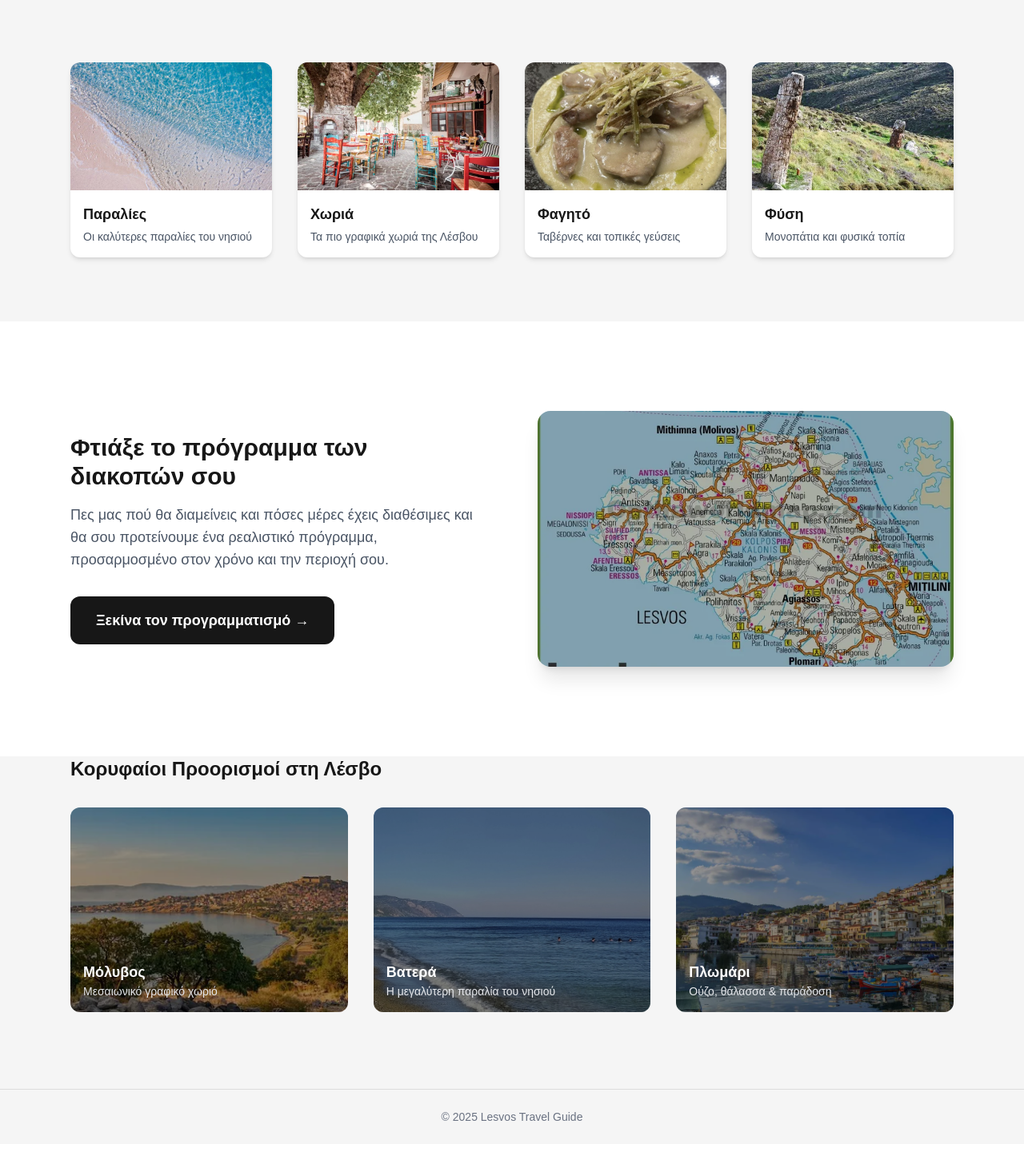
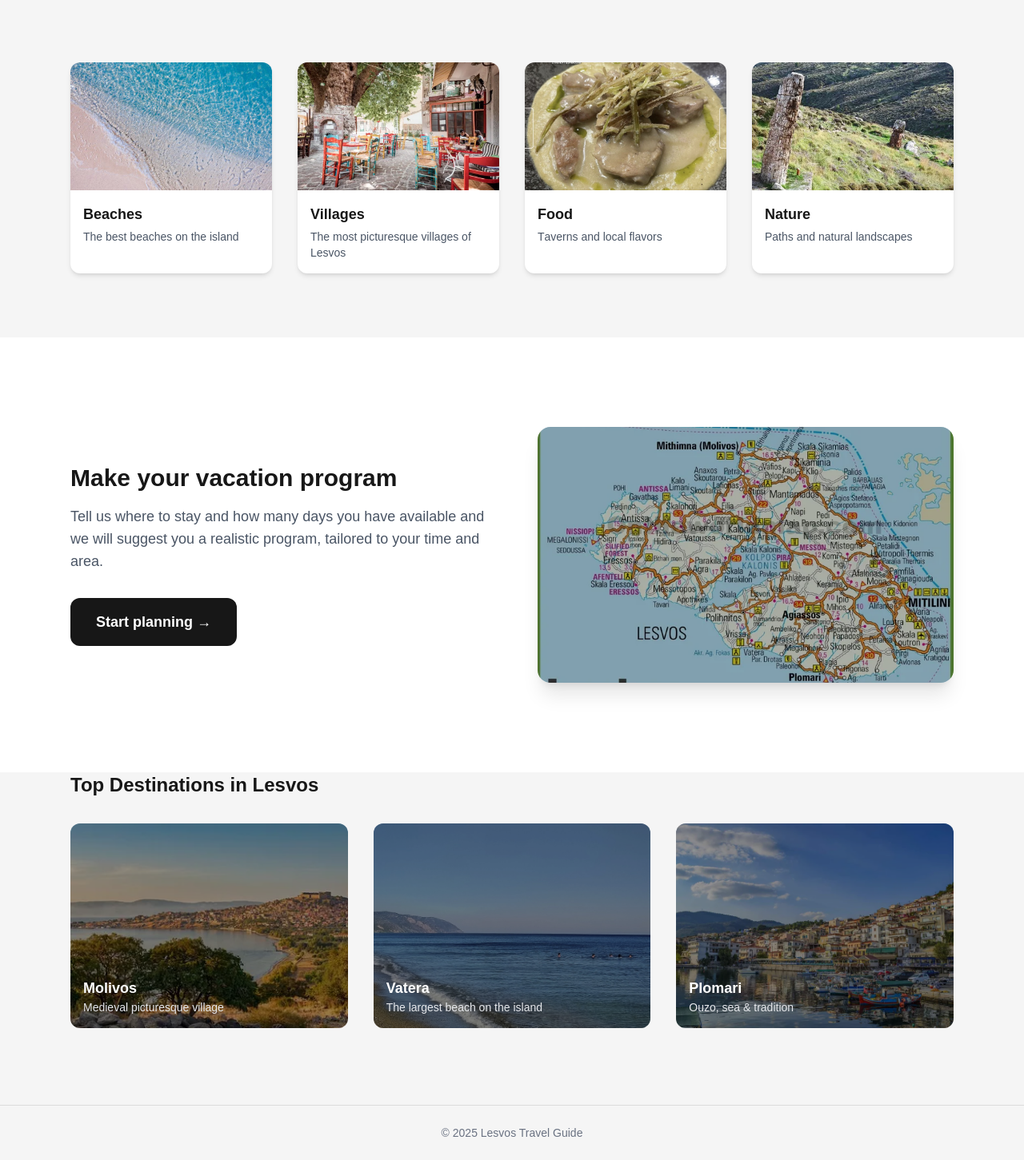
Before and after one commit to amamouridis06/lesvos-travel-guide, a Next.js app: page / in a window 1280 px wide. Shown: the part 882-2333 px from the top of the page at 80% size. Built offline with nearby package versions, Linux system fonts and the light colour scheme.

Commit message:
Update page.tsx

```diff
--- a/app/page.tsx
+++ b/app/page.tsx
@@ -13,18 +13,18 @@ export default function Home() {
           <div className="max-w-6xl mx-auto px-6">
             <div className="max-w-xl bg-black/40 backdrop-blur-md p-8 rounded-xl shadow-xl">
               <h1 className="text-4xl md:text-5xl font-bold text-white leading-tight">
-                Ανακαλύψτε τη Λέσβο <br /> με τον απόλυτο οδηγό ταξιδιών
+                 Discover Lesvos <br /> with the ultimate travel guide
               </h1>
 
               <p className="mt-4 text-lg text-gray-200">
-                Χωριά, παραλίες και αυθεντικές γεύσεις — επιλεγμένα μέρη που αξίζουν πραγματικά
+                 Villages, beaches and authentic flavors — selected places that really deserve
               </p>
 
               <Link
                 href="/planner"
                 className="inline-block mt-6 px-6 py-3 rounded-lg bg-yellow-600 text-white font-semibold hover:bg-yellow-700 transition"
               >
-                Εξερεύνησε το νησί
+                Explore the island
               </Link>
             </div>
           </div>
@@ -35,26 +35,26 @@ export default function Home() {
       <section className="w-full max-w-6xl mx-auto px-6 py-20 grid grid-cols-1 sm:grid-cols-2 lg:grid-cols-4 gap-8">
         {[
           {
-            title: "Παραλίες",
-            desc: "Οι καλύτερες παραλίες του νησιού",
+            title: "Beaches",
+            desc: "The best beaches on the island",
             img: "/beach.jpg",
             href: "/beaches",
           },
           {
-            title: "Χωριά",
-            desc: "Τα πιο γραφικά χωριά της Λέσβου",
+            title: "Villages",
+            desc: "The most picturesque villages of Lesvos",
             img: "/village.jpg",
             href: "/villages",
           },
           {
-            title: "Φαγητό",
-            desc: "Ταβέρνες και τοπικές γεύσεις",
+            title: "Food",
+            desc: "Τaverns and local flavors",
             img: "/food.jpg",
             href: "/food",
           },
           {
-            title: "Φύση",
-            desc: "Μονοπάτια και φυσικά τοπία",
+            title: "Nature",
+            desc: "Paths and natural landscapes",
             img: "/nature.jpg",
             href: "/nature",
           },
@@ -84,20 +84,20 @@ export default function Home() {
           {/* TEXT */}
           <div>
             <h2 className="text-3xl font-bold mb-4">
-              Φτιάξε το πρόγραμμα των διακοπών σου
+              Make your vacation program
             </h2>
 
             <p className="text-gray-600 text-lg mb-8 max-w-xl">
-              Πες μας πού θα διαμείνεις και πόσες μέρες έχεις διαθέσιμες
-              και θα σου προτείνουμε ένα ρεαλιστικό πρόγραμμα,
-              προσαρμοσμένο στον χρόνο και την περιοχή σου.
+               Tell us where to stay and how many days you have available
+              and we will suggest you a realistic program,
+              tailored to your time and area.
             </p>
 
             <Link
               href="/planner"
               className="inline-block px-8 py-4 rounded-xl bg-neutral-900 text-white font-semibold text-lg hover:bg-neutral-800 transition"
             >
-              Ξεκίνα τον προγραμματισμό →
+               Start planning →
             </Link>
           </div>
 
@@ -105,7 +105,7 @@ export default function Home() {
           <div className="relative h-80 rounded-2xl overflow-hidden shadow-xl">
             <img
               src="/map-lesvos.jpg"
-              alt="Χάρτης Λέσβου"
+              alt="The Map"
               className="absolute inset-0 w-full h-full object-cover"
             />
             <div className="absolute inset-0 bg-black/30" />
@@ -117,26 +117,26 @@ export default function Home() {
       {/* ================= FEATURED DESTINATIONS ================= */}
       <section className="w-full max-w-6xl mx-auto px-6 pb-24">
         <h2 className="text-2xl font-semibold mb-8">
-          Κορυφαίοι Προορισμοί στη Λέσβο
+          Top Destinations in Lesvos
         </h2>
 
         <div className="grid grid-cols-1 md:grid-cols-3 gap-8">
           {[
             {
-              title: "Μόλυβος",
-              subtitle: "Μεσαιωνικό γραφικό χωριό",
+              title: "Molivos",
+              subtitle: "Medieval picturesque village",
               img: "/molivos.jpg",
               href: "/villages/molivos",
             },
             {
-              title: "Βατερά",
-              subtitle: "Η μεγαλύτερη παραλία του νησιού",
+              title: "Vatera",
+              subtitle: "The largest beach on the island",
               img: "/vatera.jpg",
               href: "/beaches/vatera",
             },
             {
-              title: "Πλωμάρι",
-              subtitle: "Ούζο, θάλασσα & παράδοση",
+              title: "Plomari",
+              subtitle: "Ouzo, sea & tradition",
               img: "/plomari2.jpg",
               href: "/villages/plomari",
             },
```
